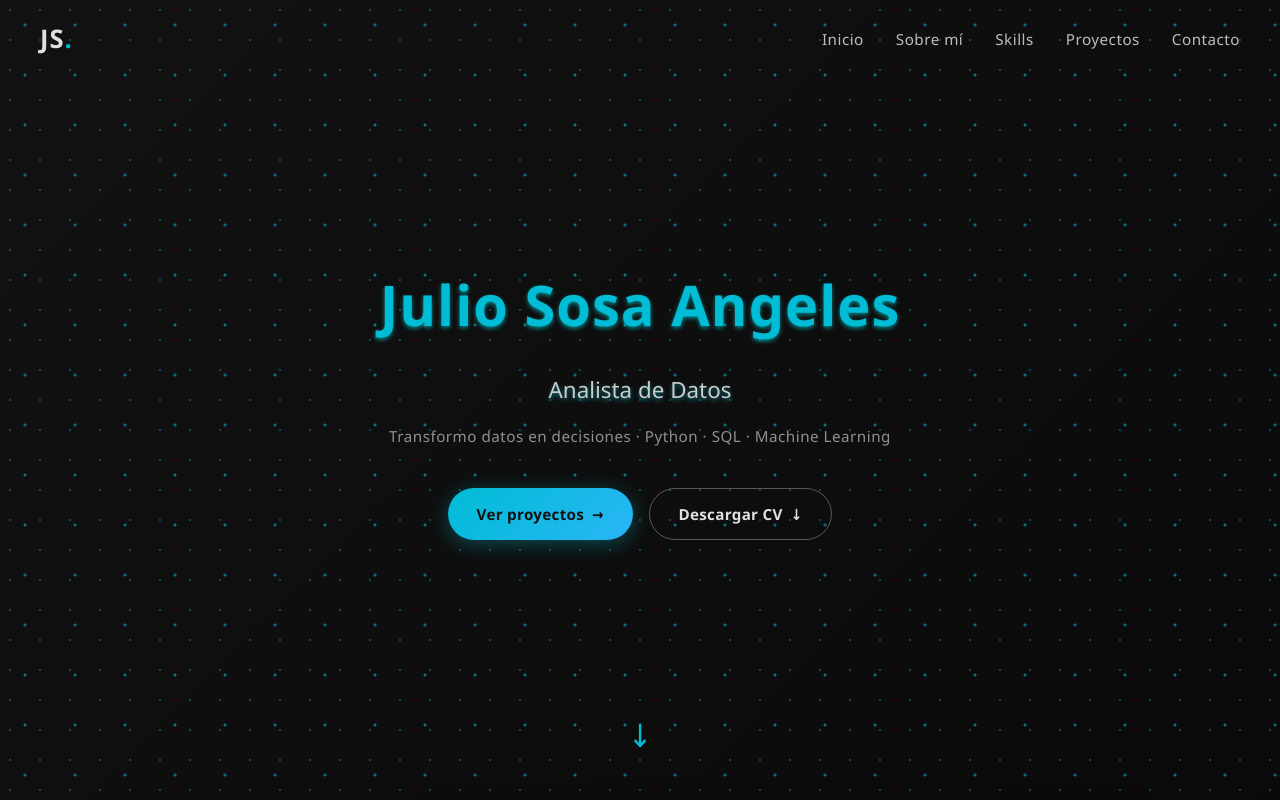
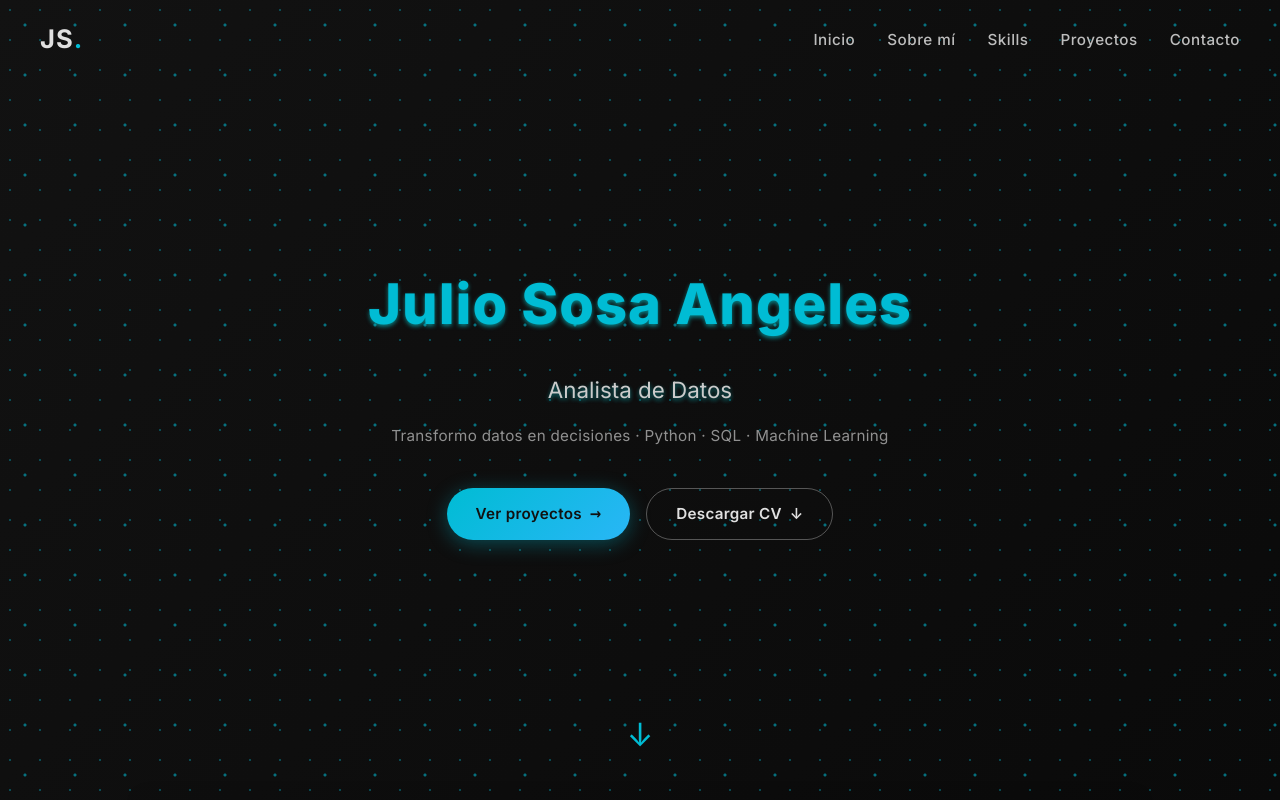
Before and after one commit to JulioSosaAng/mi-portfolio, a React (Vite) app: page / in a window 1280 px wide. Shown: the top 800 px of the page. Built offline with nearby package versions, Linux system fonts and the light colour scheme.

Commit message:
feat: agregar Google Fonts Inter como tipografía principal

```diff
--- a/index.html
+++ b/index.html
@@ -7,6 +7,10 @@
     <title>Julio Sosa Angeles — Portfolio de Análisis de Datos</title>
     <meta name="description" content="Portfolio de análisis de datos de Julio Sosa Angeles. Proyectos de Python, SQL, Streamlit y visualización." />
     <meta name="theme-color" content="#121212" />
+    <!-- Google Fonts: Inter -->
+    <link rel="preconnect" href="https://fonts.googleapis.com" />
+    <link rel="preconnect" href="https://fonts.gstatic.com" crossorigin />
+    <link href="https://fonts.googleapis.com/css2?family=Inter:wght@300;400;500;600;700;800&display=swap" rel="stylesheet" />
     <meta property="og:type" content="website" />
     <meta property="og:title" content="Julio Sosa Angeles — Portfolio de Análisis de Datos" />
     <meta property="og:description" content="Proyectos de análisis de datos con Python, SQL y Streamlit." />
--- a/src/index.css
+++ b/src/index.css
@@ -21,7 +21,7 @@
 }
 
 body {
-  font-family: 'Segoe UI', Tahoma, Geneva, Verdana, sans-serif;
+  font-family: 'Inter', 'Segoe UI', Tahoma, Geneva, Verdana, sans-serif;
   margin: 0;
   background-color: var(--light);
   color: var(--dark);
@@ -30,8 +30,9 @@
 }
 
 h1, h2, h3 {
-  font-weight: 700;
+  font-weight: 800;
   margin-top: 0;
+  letter-spacing: -0.5px;
 }
 
 h1 {
@@ -211,9 +212,10 @@
 .header-tagline {
   font-size: 0.95rem;
   color: var(--gray);
-  letter-spacing: 0.5px;
+  letter-spacing: 0.3px;
   margin-bottom: 2.5rem;
   opacity: 0.75;
+  font-weight: 400;
 }
 
 /* Botones CTA del header */
```
